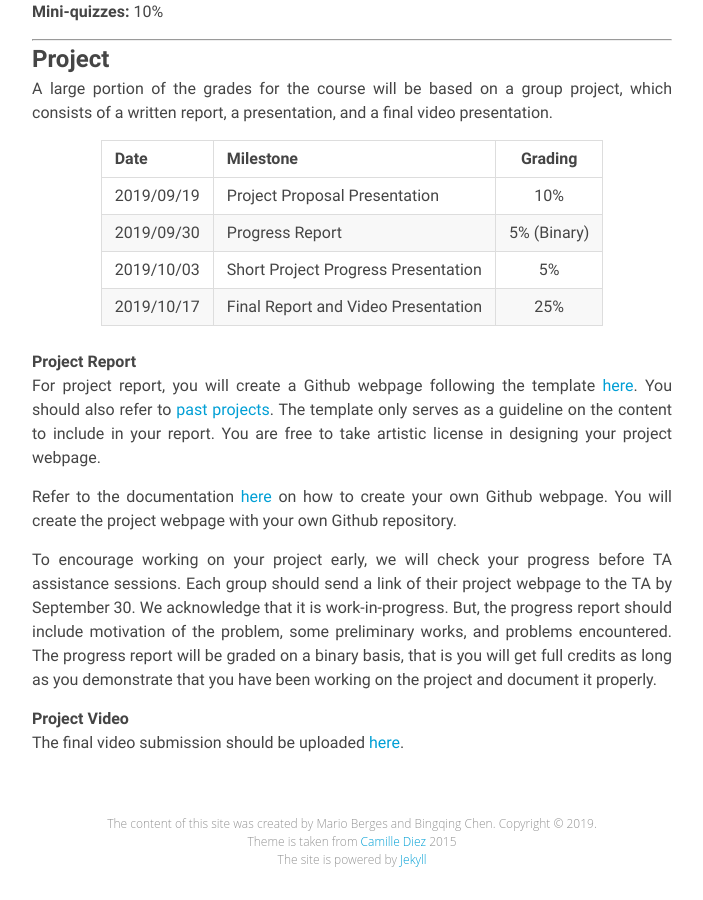
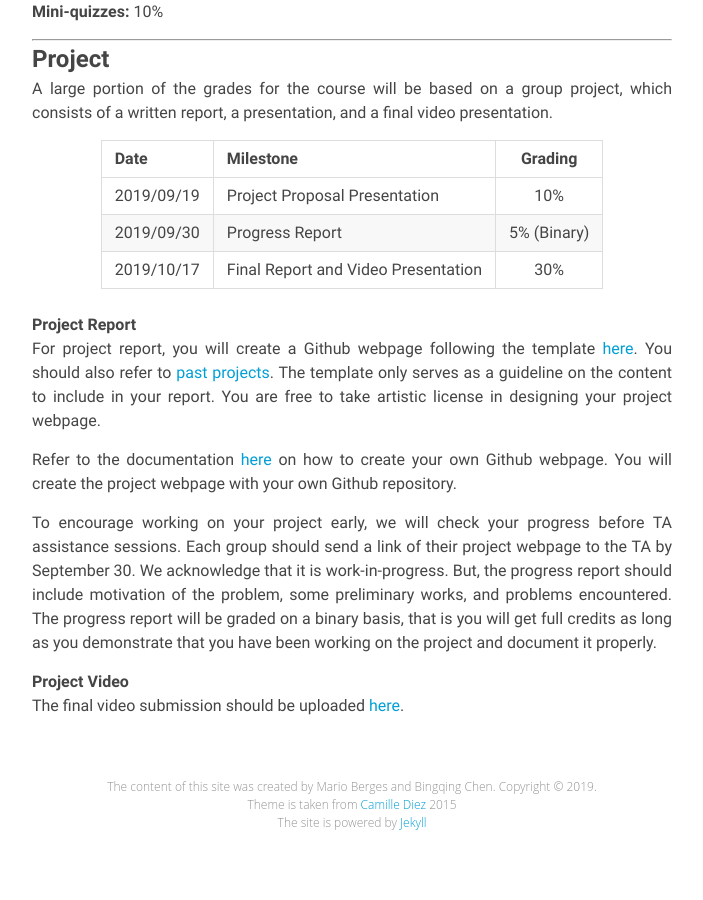
Before and after one commit to INFERLab/12740, a Jekyll site: the page built from logisticis.md, in a window 1280 px wide and 900 px high, scrolled down 1029 px. Shown: the whole window, without its empty margins (288-991 px from the left). Built offline with Jekyll 4.4.1, drawn with Linux system fonts in a browser that asks for light colours; nearby versions of some CDN libraries; library files that are not in the unit come from our copies; after the commit the page ends 1897 px from its top, so only the background shows below that.

Commit message:
Modify the grading

```diff
--- a/logisticis.md
+++ b/logisticis.md
@@ -46,8 +46,7 @@ A large portion of the grades for the course will be based on a group project, w
 | ------------- |----------------------------|:------------:|
 |   2019/09/19| Project Proposal Presentation| 10%       |
 |    2019/09/30| Progress Report    |  5% (Binary) |
-| 2019/10/03    | Short Project Progress Presentation|5%|
-|2019/10/17|Final Report and Video Presentation | 25%|
+|2019/10/17|Final Report and Video Presentation | 30%|
 
 #### Project Report
 For project report, you will create a Github webpage following the template [here](/12740/tutorials/template.html). You should also refer to [past projects](http://wiki.marioberges.com/courses/12-740/index.php?title=Main_Page). The template only serves as a guideline on the content to include in your report. You are free to take artistic license in designing your project webpage.
```
